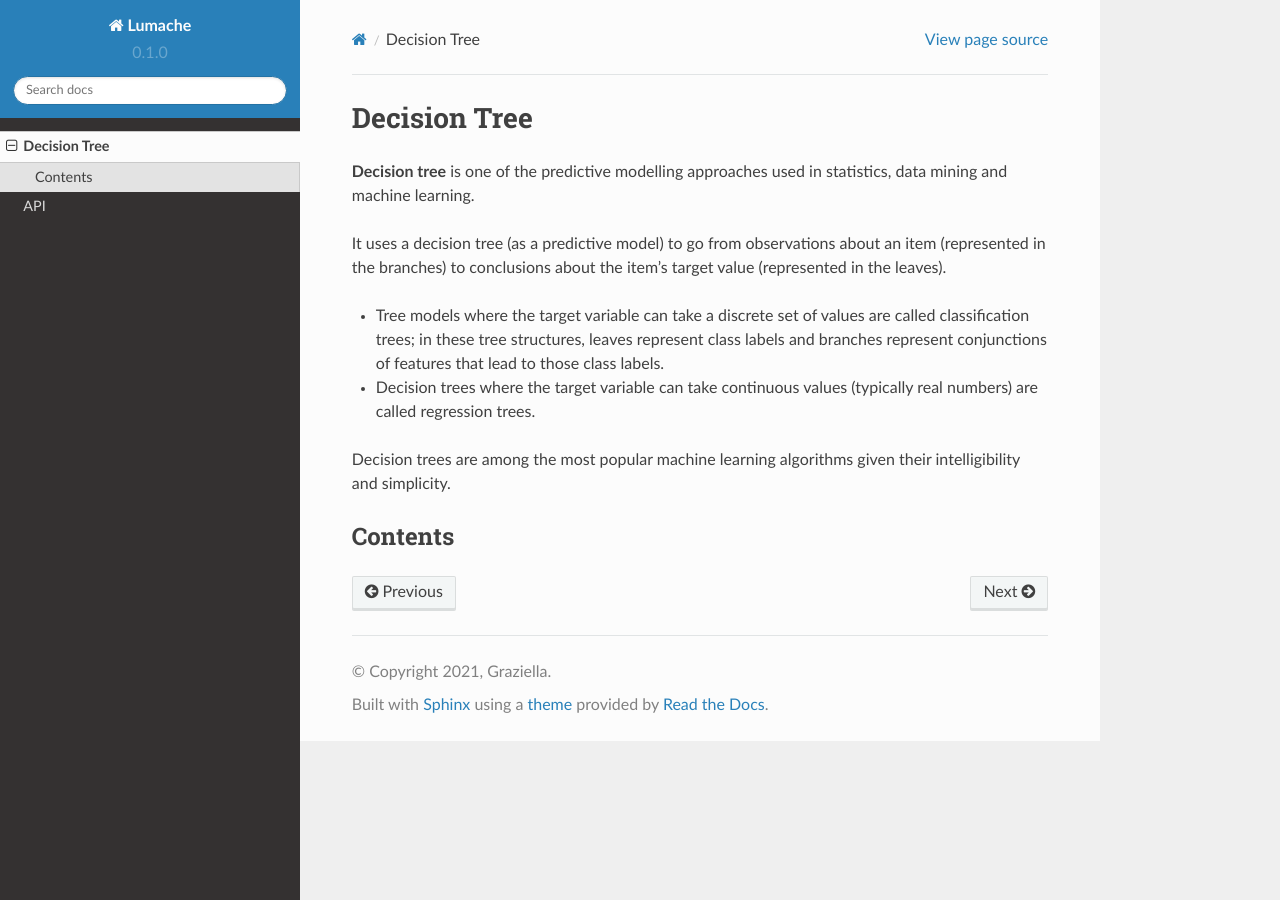
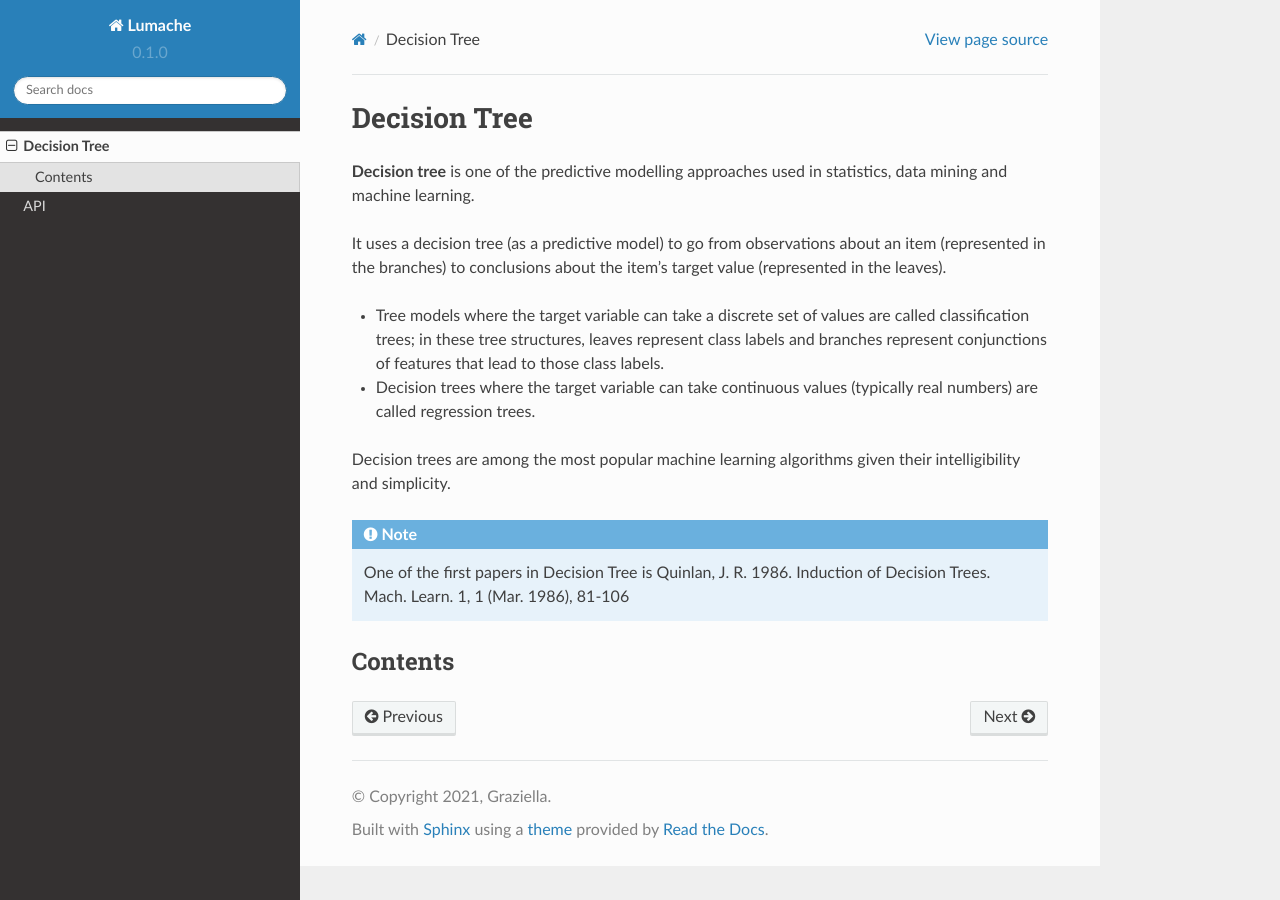
Before and after one commit to jzanetti/Sijin_ML, a Sphinx documentation site: the page built from docs/source/decision_tree.rst, in a window 1280 px wide. Built offline with Sphinx 7.4.7 and the Read the Docs theme 2.0.0, drawn with Linux system fonts in a browser that asks for light colours; pages that are not in the unit, such as notebooks, are missing from menus; some of the changed lines change nothing that is shown.

Commit message:
Update decision_tree.rst

```diff
--- a/docs/source/decision_tree.rst
+++ b/docs/source/decision_tree.rst
@@ -11,7 +11,7 @@ It uses a decision tree (as a predictive model) to go from observations about an
 
 Decision trees are among the most popular machine learning algorithms given their intelligibility and simplicity.
 
-.. Interesting fact::
+.. note::
 
    One of the first papers in Decision Tree is Quinlan, J. R. 1986. Induction of Decision Trees. Mach. Learn. 1, 1 (Mar. 1986), 81-106
 
```
